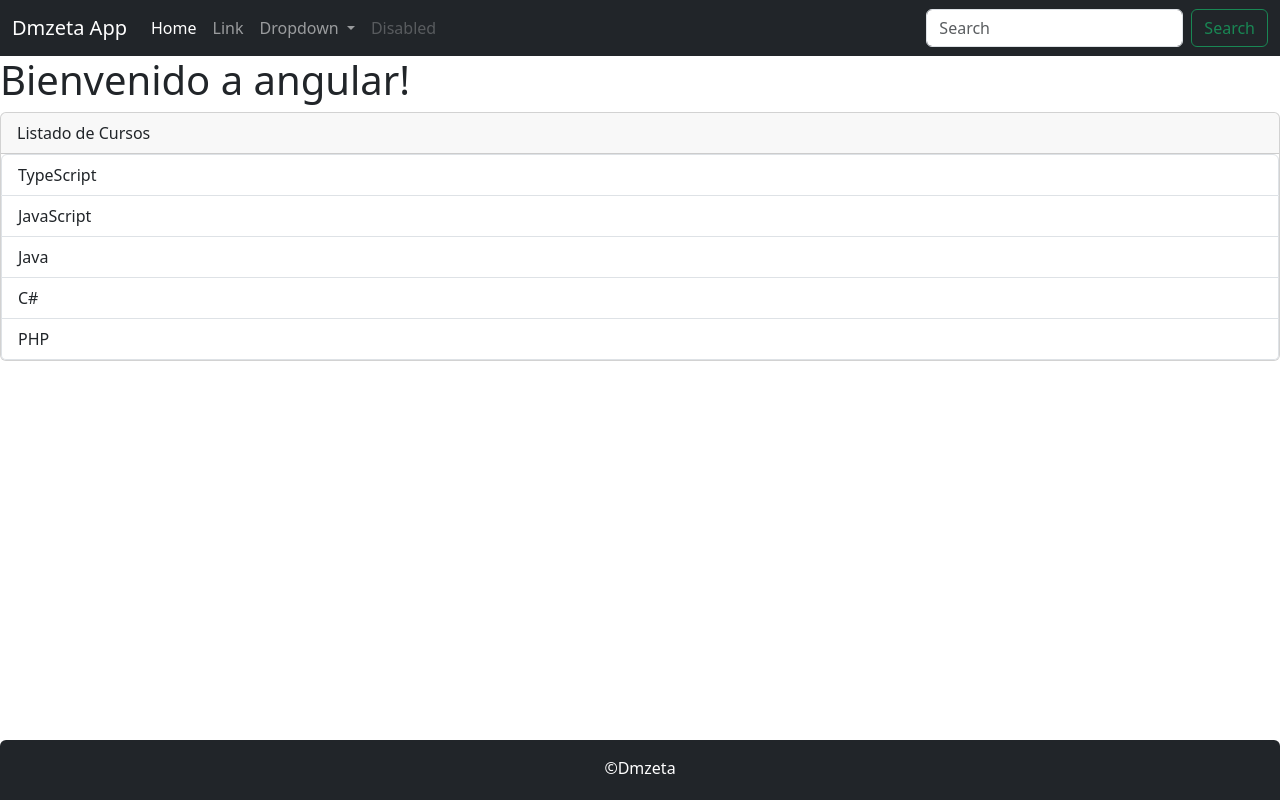
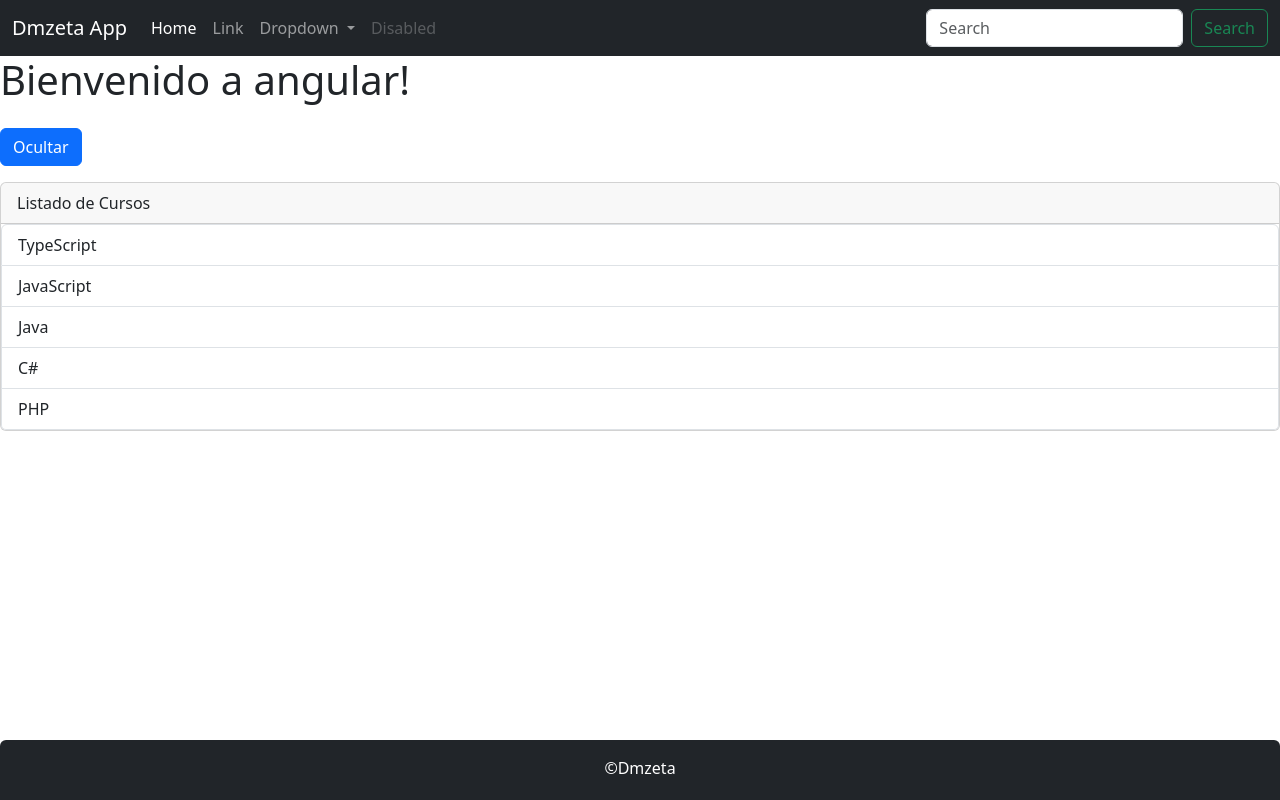
Before and after one commit to deeeeivid/frontTfg, an Angular app: page / in a window 1280 px wide. Built offline with nearby package versions, Linux system fonts and the light colour scheme.

Commit message:
ng for y ng if directiva

```diff
--- a/src/app/directiva/directiva.component.html
+++ b/src/app/directiva/directiva.component.html
@@ -1,8 +1,12 @@
+<button type="button" (click)="setHabilitar()" class="btn btn-primary my-3">
+  {{ habilitar == true? 'Ocultar' : 'Mostrar'}}
+</button>
+
 <div class="card">
   <div class="card-header">
     Listado de Cursos
   </div>
-  <ul class="list-group">
+  <ul class="list-group" *ngIf="habilitar">
     <li class="list-group-item" *ngFor="let curso of listaCurso">
       {{ curso }}
     </li>
--- a/src/app/directiva/directiva.component.ts
+++ b/src/app/directiva/directiva.component.ts
@@ -1,14 +1,20 @@
 import { Component } from '@angular/core';
-import {NgForOf} from "@angular/common";
+import {NgForOf, NgIf} from "@angular/common";
 
 @Component({
   selector: 'app-directiva',
   standalone: true,
   imports: [
-    NgForOf
+    NgForOf,
+    NgIf
   ],
   templateUrl: './directiva.component.html'
 })
 export class DirectivaComponent {
   listaCurso = ['TypeScript', 'JavaScript', 'Java', 'C#', 'PHP'];
+  habilitar = true;
+
+  setHabilitar(){
+    this.habilitar = (this.habilitar != true);
+  }
 }
```
